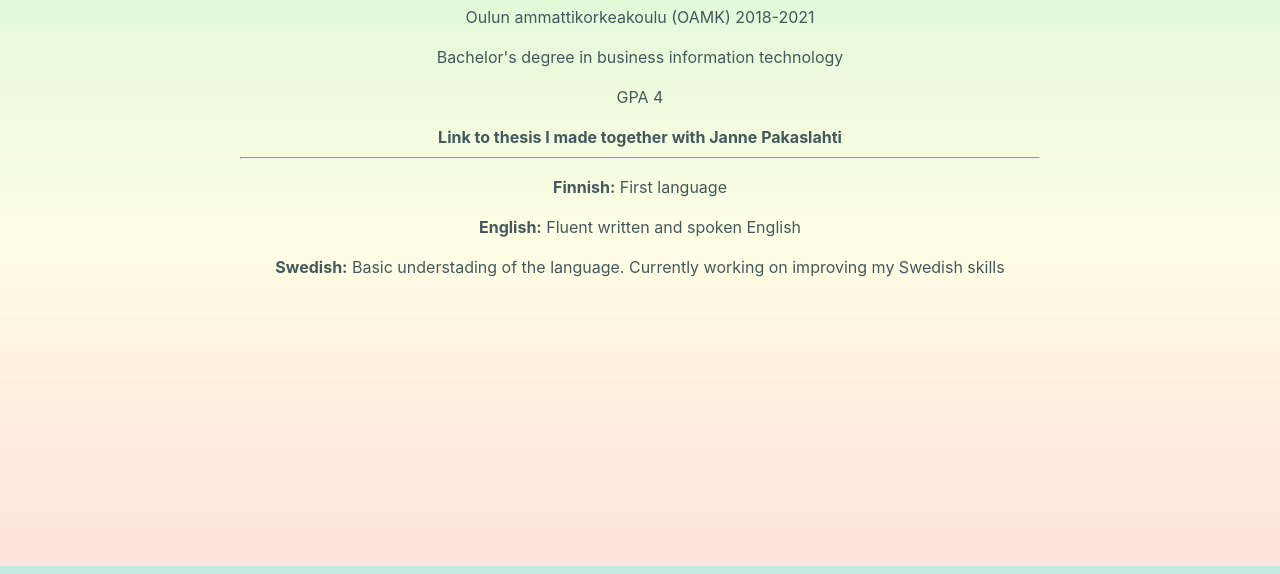
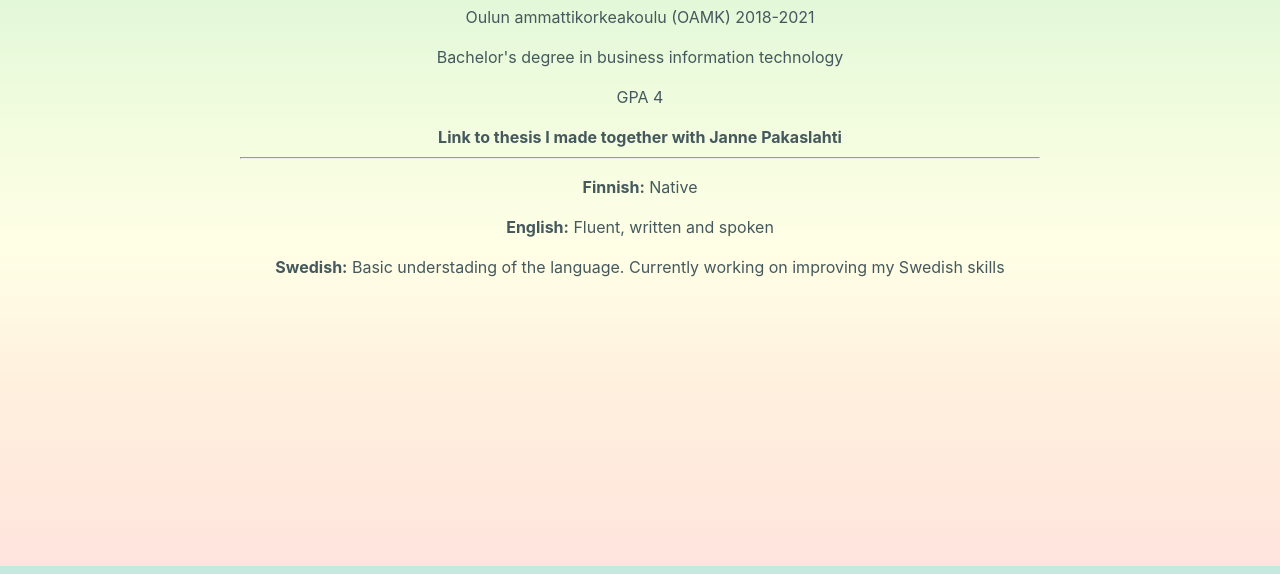
Before and after one commit to Lagical/portfolio, a website: page public/education.html in a window 1280 px wide. Shown: the part 234-808 px from the top of the page. Drawn offline with Linux system fonts and the light colour scheme.

Commit message:
muutoksia teksteihin

```diff
--- a/public/education.html
+++ b/public/education.html
@@ -23,8 +23,8 @@
     <p>GPA 4</p>
     <a href="https://www.theseus.fi/handle/10024/503073" class="thesis" target="_blank"><b>Link to thesis I made together with Janne Pakaslahti</b></a>
     <hr>
-    <p><b>Finnish:</b> First language</p>
-    <p><b>English:</b> Fluent written and spoken English</p>
+    <p><b>Finnish:</b> Native</p>
+    <p><b>English:</b> Fluent, written and spoken</p>
     <p><b>Swedish:</b> Basic understading of the language. Currently working on improving my Swedish skills</p>
     </div>
 </body>
```
Also changed, not shown: public/other.html (+1 -1 lines), public/projects.html (+1 -1 lines).
